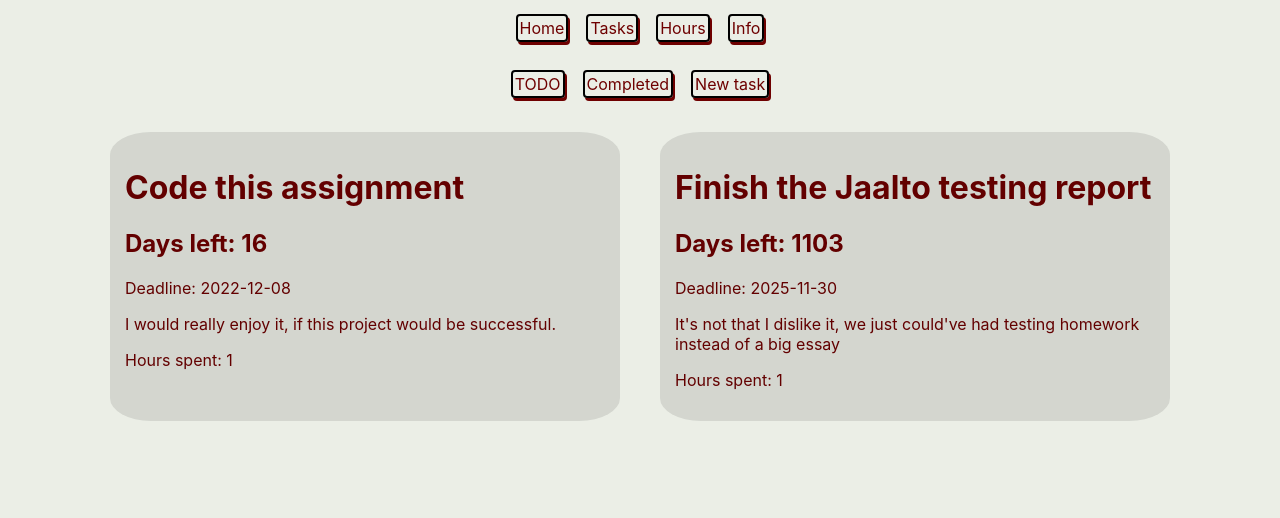
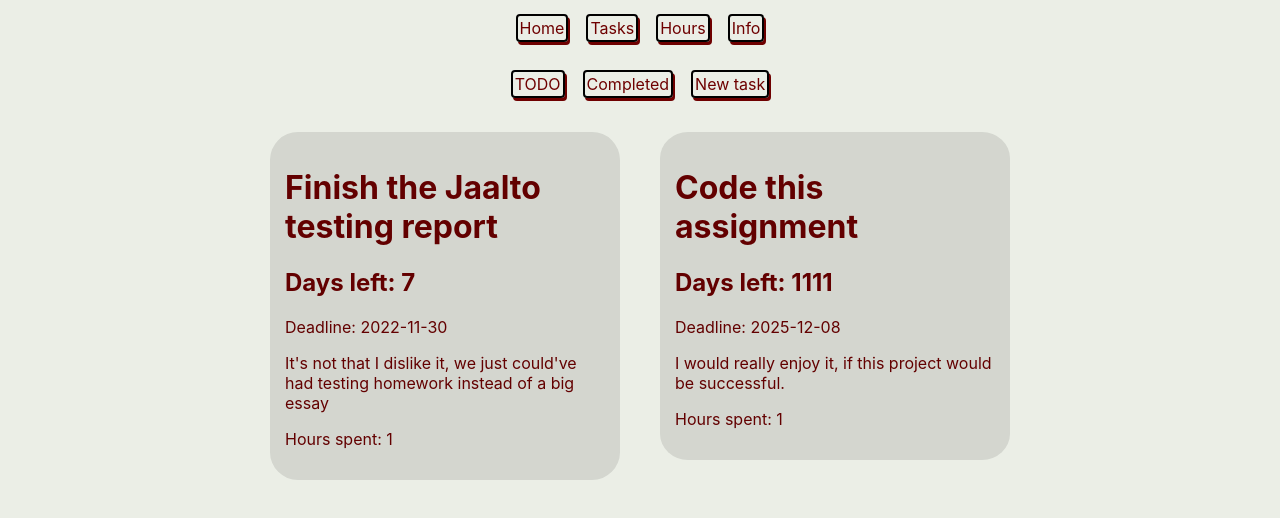
Before and after one commit to Avsword/TaskManager, a React (Create React App) app: page /tasks in a window 1280 px wide. Shown: the top 518 px of the page. Built offline with nearby package versions, Linux system fonts and the light colour scheme; data requests are answered from the project's data file.

Commit message:
relocated database & tasks sort by timeleft + etc

```diff
--- a/data/db.json
+++ b/db.json
@@ -3,7 +3,7 @@
     {
       "title": "Code this assignment",
       "description": "I would really enjoy it, if this project would be successful.",
-      "deadline": "2022-12-08",
+      "deadline": "2025-12-08",
       "timeleft": 0,
       "hoursSpent": 1,
       "completed": false
@@ -11,7 +11,7 @@
     {
       "title": "Finish the Jaalto testing report",
       "description": "It's not that I dislike it, we just could've had testing homework instead of a big  essay",
-      "deadline": "2025-11-30",
+      "deadline": "2022-11-30",
       "timeleft": 6,
       "hoursSpent": 1,
       "completed": false
--- a/src/App.js
+++ b/src/App.js
@@ -5,7 +5,6 @@ import { BrowserRouter, Route, Routes, Link } from "react-router-dom";
 import Hours from "./HourComponent";
 import Info from "./InfoComponent";
 import Task from "./TaskComponent";
-import { useEffect, useState } from "react";
 
 function App() {
   return (
--- a/src/TaskComponent.js
+++ b/src/TaskComponent.js
@@ -1,18 +1,10 @@
-import {
-  Link,
-  resolvePath,
-  Route,
-  Routes,
-  useParams,
-  useLocation,
-  withRouter,
-} from "react-router-dom";
+import { Link, Route, Routes } from "react-router-dom";
 import axios from "axios";
-import React, { useEffect, useState } from "react";
+import React from "react";
 import Completed from "./competedTasks";
 
 const api = axios.create({
-  baseURL: "http://localhost:3500/tasks",
+  baseURL: "http://localhost:3010/tasks",
 });
 
 function Task() {
@@ -41,43 +33,35 @@ function Task() {
     </>
   );
 }
+//TODO: Sort elements by their timeleft element.
 class Todo extends React.Component {
   constructor() {
     super();
     this.state = {
       todos: [],
-      timeLeft: 0,
     };
   }
 
   componentDidMount() {
-    //TODO: Implement days left, taskLeft state in elements.
     let newDate = new Date();
-    let currdate = newDate.getDate();
-    let currmonth = newDate.getMonth() + 1;
-    let curryear = newDate.getFullYear();
-
     api.call("/").then((response) => {
       //List full of all the tasks
       let list = response.data;
       //Filter out the tasks to the tasks, which are yet to be completed
       let todolist = [];
-      //TODO: Convert deadline to time left:
+      //TODO: Push new timeleft to the actual server.
       list.forEach((element) => {
         if (!element.completed) {
           let deadlineDate = new Date(element.deadline);
 
-          //Can do the calculation here, ok ok pog.
-          //Calculate the difference of years and months in to days, since we want a "days left"-tab.
-          let years = (deadlineDate.getFullYear() - curryear) * 365;
-          let month = (deadlineDate.getMonth() + 1 - currmonth) * 30;
-          let date = deadlineDate.getDate() - currdate;
-
-          element.timeleft = years + month + date;
+          //Floor, since we want to get how many full days we have left. the big number is converting milliseconds to days, since the diff between dates gives the diff in ms
+          element.timeleft = Math.floor((deadlineDate - newDate) / 86400000);
 
           todolist.push(element);
         }
       });
+      //Sort the todolist by time left
+      todolist.sort((a, b) => a.timeleft - b.timeleft);
 
       this.setState({
         todos: todolist,
@@ -86,8 +70,10 @@ class Todo extends React.Component {
   }
 
   render() {
+    //Acts as a guard clause
     if (!this.state.todos.length) return <h1>loading posts...</h1>;
 
+    //I very much like map.
     let todosmap = this.state.todos.map((item, i) => (
       <div key={i + "wrapper"} className="task">
         <h1 key={i + "h1"}>{item.title}</h1>{" "}
--- a/src/competedTasks.js
+++ b/src/competedTasks.js
@@ -1,7 +1,7 @@
 import React from "react";
 import axios from "axios";
 const api = axios.create({
-  baseURL: "http://localhost:3500/tasks",
+  baseURL: "http://localhost:3010/tasks",
 });
 
 class completed extends React.Component {
--- a/src/nav.css
+++ b/src/nav.css
@@ -13,7 +13,36 @@ nav {
   margin: 9px;
   padding: 2px;
   box-shadow: 2px 3px;
+
+  transition: all 0.5s;
 }
+.nav-item:hover {
+  filter: brightness(70%);
+}
+
+.nav-item:before {
+  position: absolute;
+  content: "";
+  width: 110%;
+  height: 115%;
+  bottom: -0.15em;
+  left: 0;
+
+  margin-left: -0.15em;
+  /*  margin-top: 0.6em; */
+
+  background-color: #ebeee6;
+  border-radius: 4px;
+  z-index: -1;
+  transform: scale(0);
+  transition: transform 0.3s ease-in-out;
+}
+
+.nav-item:hover:before,
+.nav-item:focus:before {
+  transform: scale(1);
+}
+
 a {
   color: #6e0000;
   text-decoration: none;
--- a/src/task.css
+++ b/src/task.css
@@ -3,17 +3,17 @@
   display: flex;
   justify-content: center;
   align-items: stretch;
-  flex-wrap: wrap;
 }
 /* Completed's colour will be adjusted later, but it will have the same inital settings for consistency */
 .task,
 .completed {
   /* flex 1 for even sizing */
   flex: 1;
+  flex-wrap: wrap;
   background-color: #ebeee6;
   filter: brightness(90%);
-  max-width: 30em;
-  max-height: 20em;
+  max-width: 20em;
+  max-height: fit-content;
   margin: 20px;
   padding: 15px;
   border-radius: 8%;
```
Also changed, not shown: 1 other file (tests, documents, lock files or other folders).
